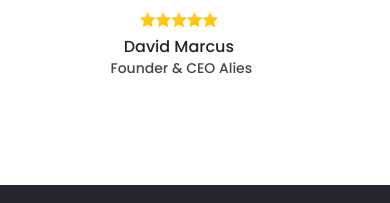
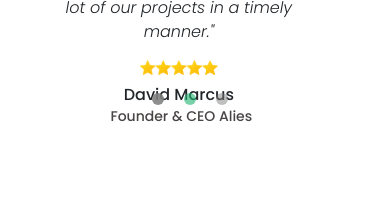
Before and after one commit to farjana001/e-school-learning, a plain HTML site: page index.html in a window 390 px wide. Shown: the part 5225-5428 px from the top of the page. Drawn offline with nearby package versions, Linux system fonts and the light colour scheme.

Commit message:
indicator fix

```diff
--- a/css/responsive.css
+++ b/css/responsive.css
@@ -73,6 +73,12 @@
     .social-icon a{
         padding: 2px;
     }
+    .my-indicator{
+        position: relative;
+        top: 380px;
+        left: -5px;
+    }
+
 }
 
 /* Small devices (landscape phones, 576px and up)*/
@@ -163,6 +169,13 @@
             .social-icon a{
                 padding: 3px;
             }
+                /* carousel indicator */
+    .my-indicator{
+        position: relative;
+        top: 380px;
+        left: 3px;
+    }
+
 
 }
 
@@ -195,7 +208,12 @@
     .card-footer{
         height: 55px;
     }
-    /* footer area */
+    /* carousel indicator */
+    .my-indicator{
+        position: relative;
+        top: 280px;
+        left: 25px;
+    }
 
 }
 
--- a/css/style.css
+++ b/css/style.css
@@ -172,6 +172,26 @@ h1, h2, h3{
     margin-left: auto;
     margin-right: auto;
 }
+.my-indicator{
+    position: relative;
+    top: 244px;
+    left: 38px;
+}
+.carousel-indicators li {
+    display: inline-block;
+    width: 12px;
+    height: 12px;
+    margin: 10px;
+    text-indent: 0;
+    cursor: pointer;
+    border: none;
+    border-radius: 15px;
+    background-color: gray;
+
+}
+.carousel-indicators .active {
+    background-color: #21B573;
+}
 .testimonial h2{
     font-weight: 600;
     padding: 0 0 17px 40px;
--- a/index.html
+++ b/index.html
@@ -238,7 +238,7 @@
     <h2 class="text-center">Testimonial</h2>
     <div class="testimonial-carousel">
       <div id="carouselExampleIndicators" class="carousel slide" data-ride="carousel">
-        <ol class="carousel-indicators">
+        <ol class="carousel-indicators my-indicator">
           <li data-target="#carouselExampleIndicators" data-slide-to="0" class="active"></li>
           <li data-target="#carouselExampleIndicators" data-slide-to="1"></li>
           <li data-target="#carouselExampleIndicators" data-slide-to="2"></li>
```
